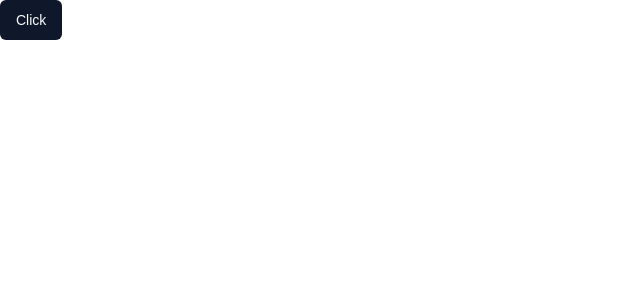
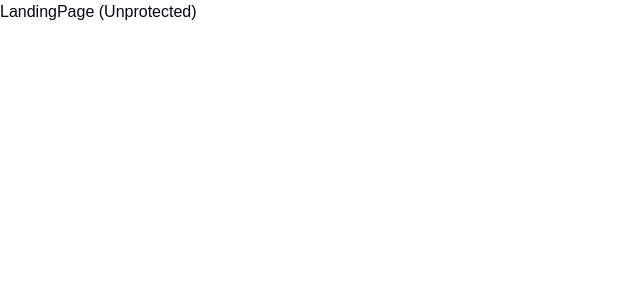
Before and after one commit to IanD1013/react-native-learning, a Next.js app: page / in a window 1280 px wide. Shown: the top 300 px of the page, without its empty margins (0-640 px from the left). Built offline with nearby package versions, Linux system fonts and the light colour scheme.

Commit message:
Folder setup

```diff
--- /dev/null
+++ b/app/(dashboard)/(routes)/dashboard/page.tsx
@@ -0,0 +1,7 @@
+import React from 'react';
+
+const DashboardPage = () => {
+  return <div>DashboardPage (Protected)</div>;
+};
+
+export default DashboardPage;
--- /dev/null
+++ b/app/(landing)/page.tsx
@@ -0,0 +1,7 @@
+import React from 'react';
+
+const LandingPage = () => {
+  return <div>LandingPage (Unprotected)</div>;
+};
+
+export default LandingPage;
--- a/app/globals.css
+++ b/app/globals.css
@@ -1,6 +1,12 @@
 @tailwind base;
 @tailwind components;
 @tailwind utilities;
+
+html,
+body,
+:root {
+  height: 100%;
+}
 
 body {
   font-family: Arial, Helvetica, sans-serif;
--- a/app/layout.tsx
+++ b/app/layout.tsx
@@ -1,21 +1,21 @@
-import type { Metadata } from "next";
-import localFont from "next/font/local";
-import "./globals.css";
+import type { Metadata } from 'next';
+import localFont from 'next/font/local';
+import './globals.css';
 
 const geistSans = localFont({
-  src: "./fonts/GeistVF.woff",
-  variable: "--font-geist-sans",
-  weight: "100 900",
+  src: './fonts/GeistVF.woff',
+  variable: '--font-geist-sans',
+  weight: '100 900',
 });
 const geistMono = localFont({
-  src: "./fonts/GeistMonoVF.woff",
-  variable: "--font-geist-mono",
-  weight: "100 900",
+  src: './fonts/GeistMonoVF.woff',
+  variable: '--font-geist-mono',
+  weight: '100 900',
 });
 
 export const metadata: Metadata = {
-  title: "Create Next App",
-  description: "Generated by create next app",
+  title: 'Genius',
+  description: 'AI Platform',
 };
 
 export default function RootLayout({
@@ -25,11 +25,7 @@ export default function RootLayout({
 }>) {
   return (
     <html lang="en">
-      <body
-        className={`${geistSans.variable} ${geistMono.variable} antialiased`}
-      >
-        {children}
-      </body>
+      <body className={`${geistSans.variable} ${geistMono.variable} antialiased`}>{children}</body>
     </html>
   );
 }
--- a/app/page.tsx
+++ /dev/null
@@ -1,5 +0,0 @@
-import { Button } from '@/components/ui/button';
-
-export default function Home() {
-  return <Button>Click</Button>;
-}
```
